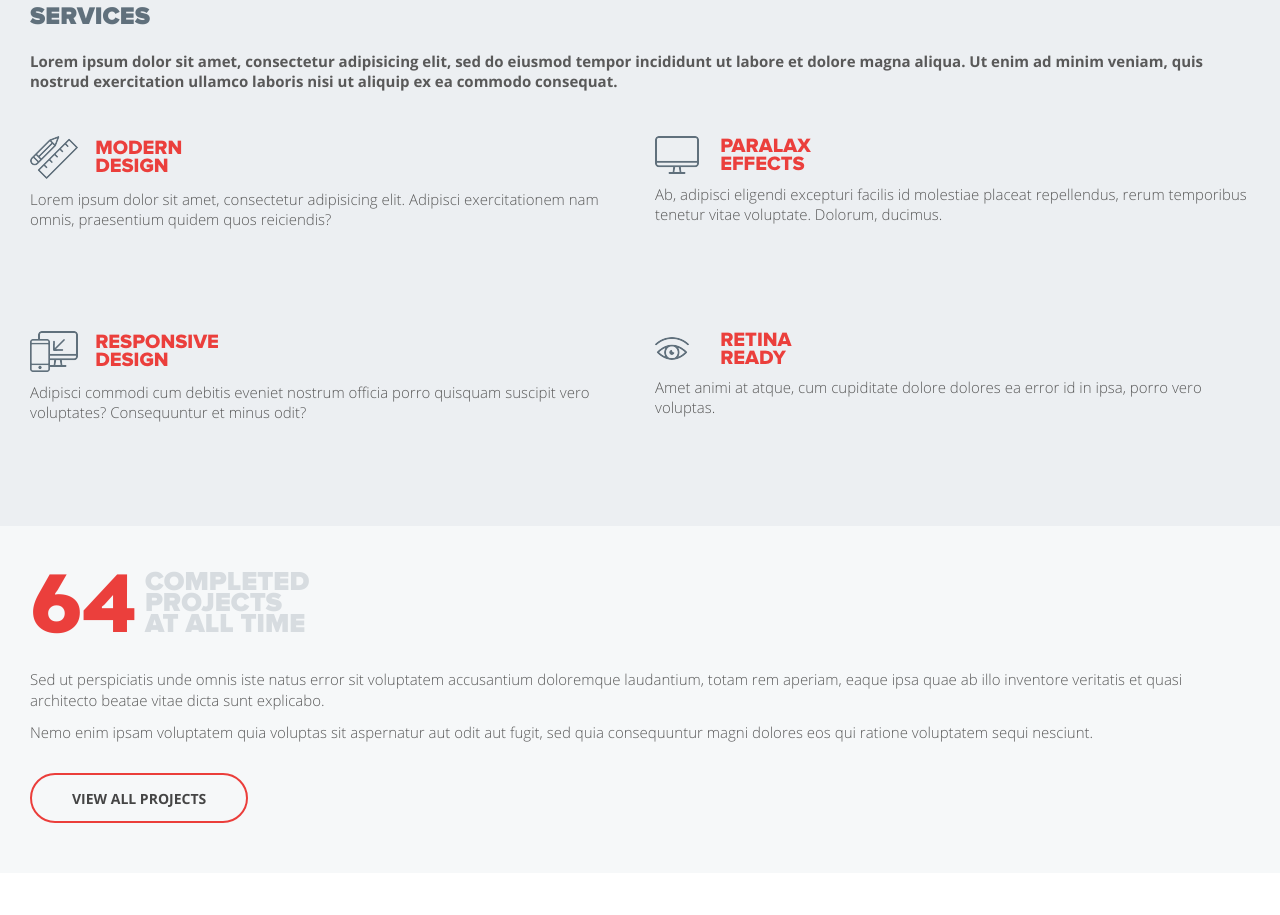
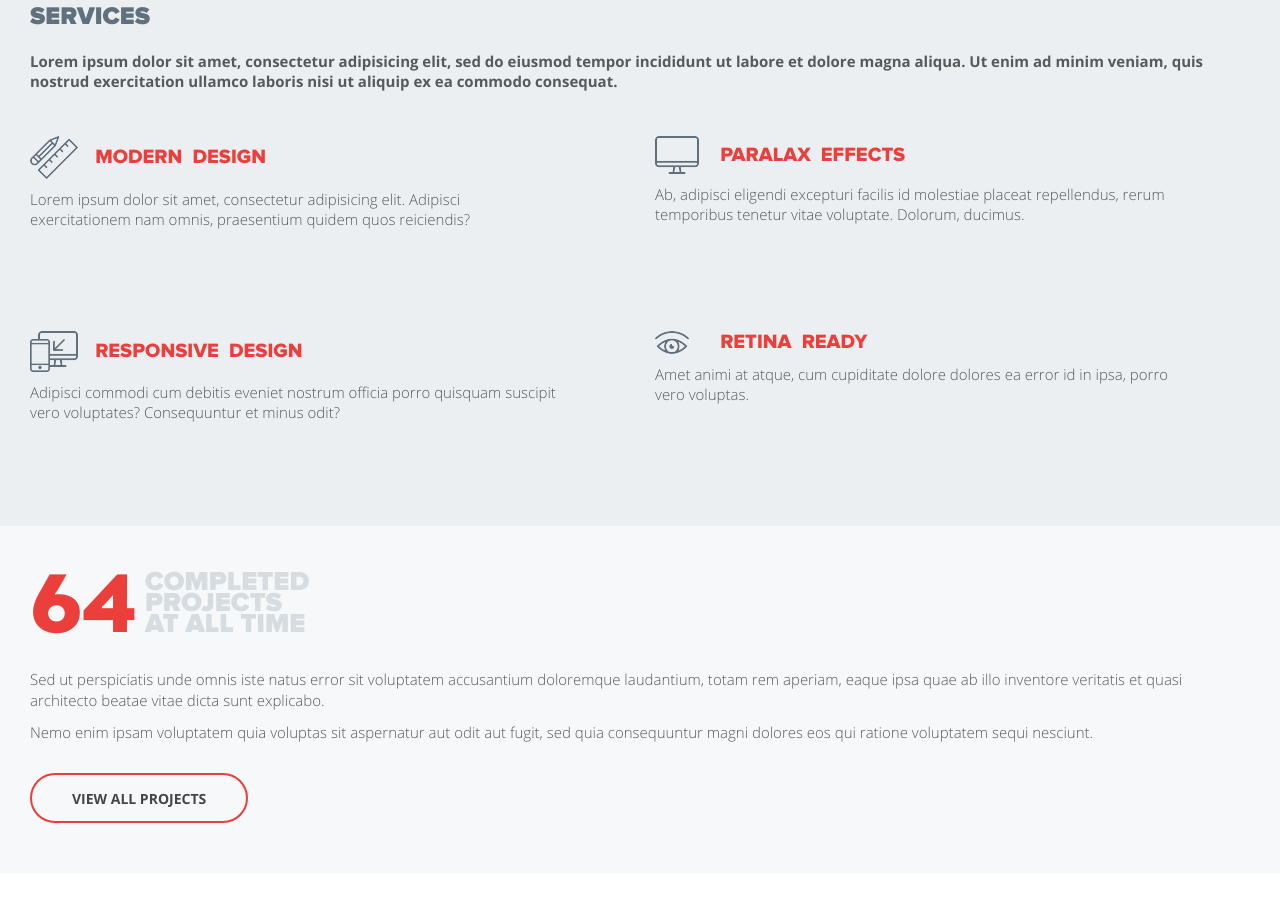
Before and after one commit to ruslankus/artex, a plain HTML site: page index.html in a window 1280 px wide. Shown: the part 2290-3205 px from the top of the page. Drawn offline with nearby package versions, Linux system fonts and the light colour scheme.

Commit message:
960 services

```diff
--- a/index.html
+++ b/index.html
@@ -201,7 +201,10 @@
                     <div class="srv">
                         <h4>
                             <span><img src="/images/modern-design.png" alt=""></span>
-                            <span>Modern<br />design</span>
+                            <span class="wrap">
+                                <span>Modern</span>
+                                <span>design</span>
+                            </span>
                         </h4>
                         <p>Lorem ipsum dolor sit amet, consectetur adipisicing elit. Adipisci exercitationem nam omnis,
                             praesentium quidem quos reiciendis?</p>
@@ -211,7 +214,10 @@
                     <div class="srv">
                         <h4>
                             <span><img src="/images/paralax-effect.png" alt=""></span>
-                            <span>Paralax<br />effects</span>
+                            <span class="wrap">
+                                <span>Paralax</span>
+                                <span>effects</span>
+                            </span>
                         </h4>
                         <p>Ab, adipisci eligendi excepturi facilis id molestiae placeat repellendus, rerum temporibus
                             tenetur vitae voluptate. Dolorum, ducimus.</p>
@@ -220,7 +226,10 @@
                     <div class="srv">
                         <h4>
                             <span><img src="/images/responsice-design.png" alt=""></span>
-                            <span>Responsive<br />design</span>
+                            <span class="wrap">
+                                <span>Responsive</span>
+                                <span>design</span>
+                            </span>
                         </h4>
                         <p>Adipisci commodi cum debitis eveniet nostrum officia porro quisquam suscipit vero voluptates?
                             Consequuntur et minus odit?</p>
@@ -229,7 +238,11 @@
                     <div class="srv">
                         <h4>
                             <span><img src="/images/retina-ready.png" alt=""></span>
-                            <span>Retina<br />ready</span></h4>
+                            <span class="wrap">
+                                <span>Retina</span>
+                                <span>ready</span>
+                            </span>
+                        </h4>
                         <p>Amet animi at atque, cum cupiditate dolore dolores ea error id in ipsa, porro vero
                             voluptas.</p>
                     </div><!--/srv -->
--- a/sass/_services.scss
+++ b/sass/_services.scss
@@ -42,7 +42,7 @@
 					text-transform: uppercase;
 					color:#eb3f3c;
 
-					span {
+					& > span {
 						display: inline-block;
 						&:first-child {
 							width: 60px;
@@ -55,12 +55,15 @@
 						}
 
 
-						&:last-child {
 
-							vertical-align: middle;
+					}
 
+					& > .wrap {
+						vertical-align: middle;
+
+						& > span {
+							display: block;
 						}
-
 					}
 
 
@@ -117,7 +120,16 @@
 
 					h4 {
 
-						img {
+						span {
+
+							&:first-child {
+
+								img {
+
+
+								}
+
+							}
 
 
 						}
@@ -150,11 +162,27 @@
 			.services-holder {
 
 				.srv {
+
+					&:nth-child(odd){
+						padding-right: 80px;
+					}
+
+					&:nth-child(even){
+						padding-right: 50px;
+					}
+
 					h4 {
 
-						img {
+						& > .wrap {
 
 
+							& > span {
+								display: inline-block;
+
+								&:first-child {
+									margin-right: 5px;
+								}
+							}
 						}
 					}
 
```
Also changed, not shown: css/style.css.
